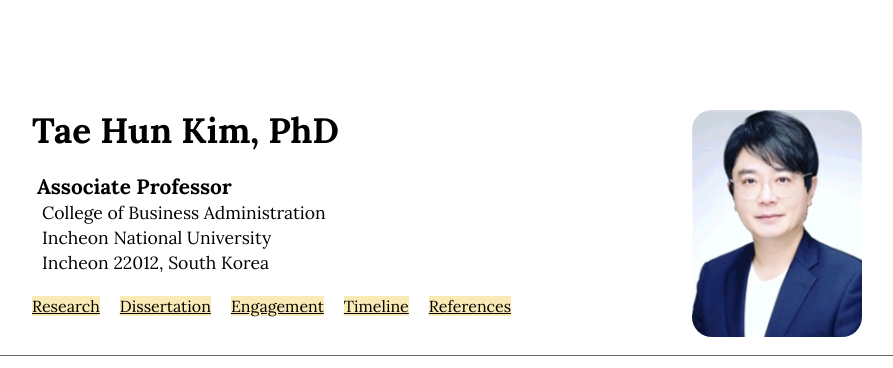
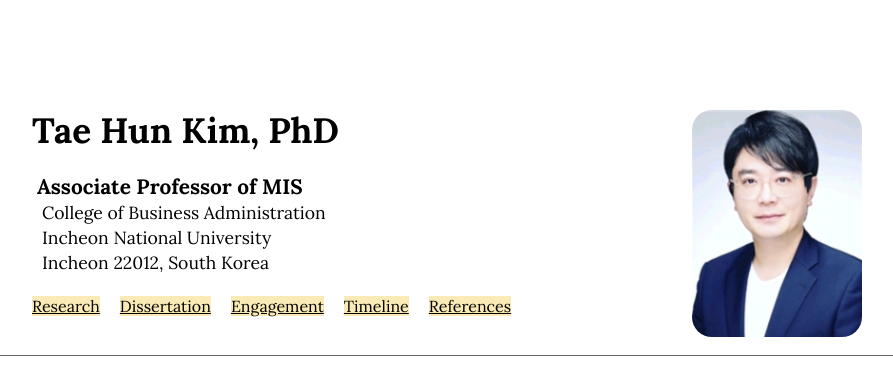
Before and after one commit to istaehun/taehun, a Jekyll site: the page built from index.html, in a window 1280 px wide and 900 px high. Shown: the top 368 px of the window, without its empty margins (188-1081 px from the left). Built offline with Jekyll 4.4.1, drawn with Linux system fonts in a browser that asks for light colours; nearby versions of some CDN libraries.

Commit message:
Update info.yml

```diff
--- a/_data/info.yml
+++ b/_data/info.yml
@@ -1,4 +1,4 @@
-main: Associate Professor
+main: Associate Professor of MIS
 extra:
   - College of Business Administration
   - Incheon National University
```
